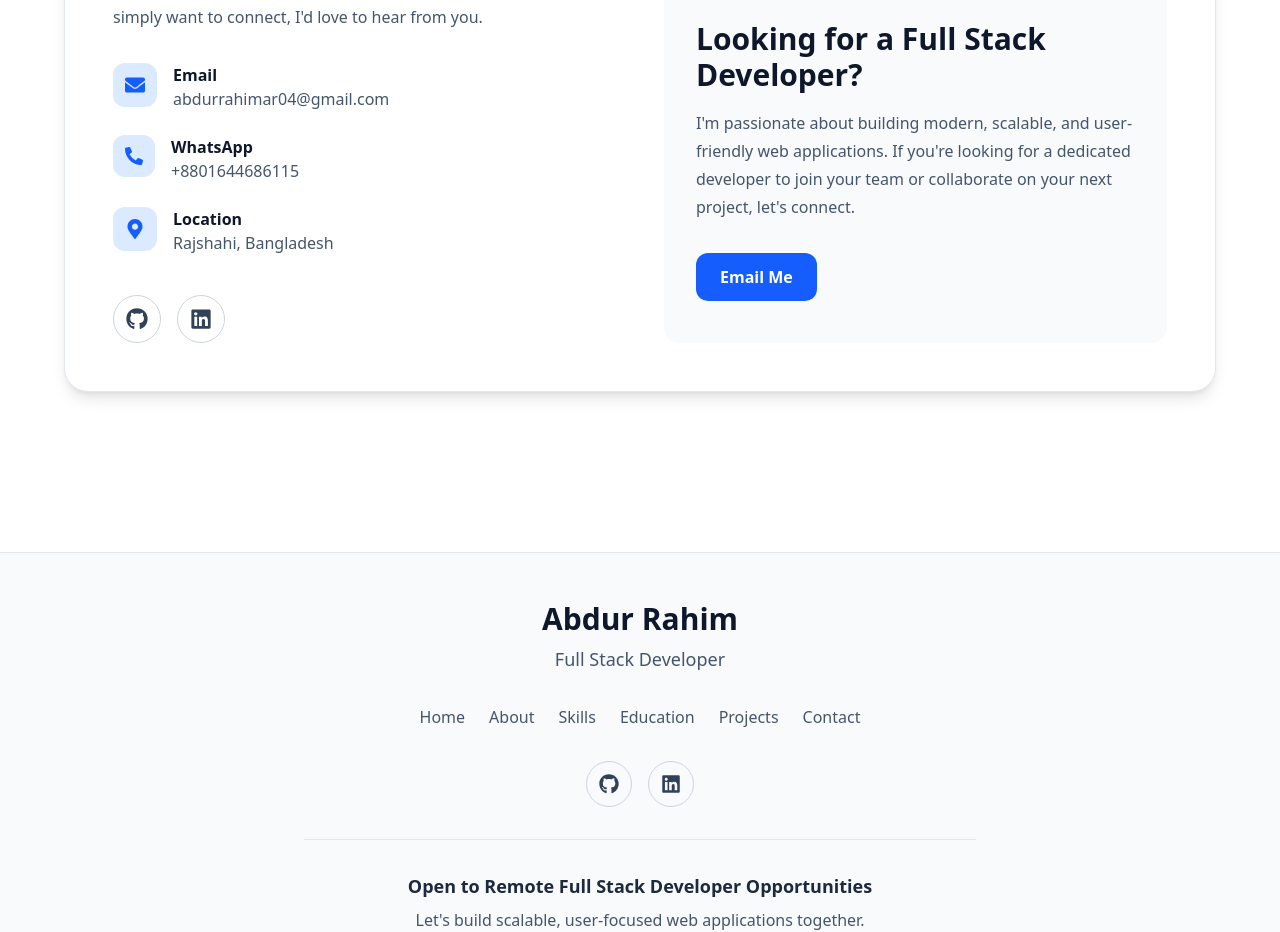
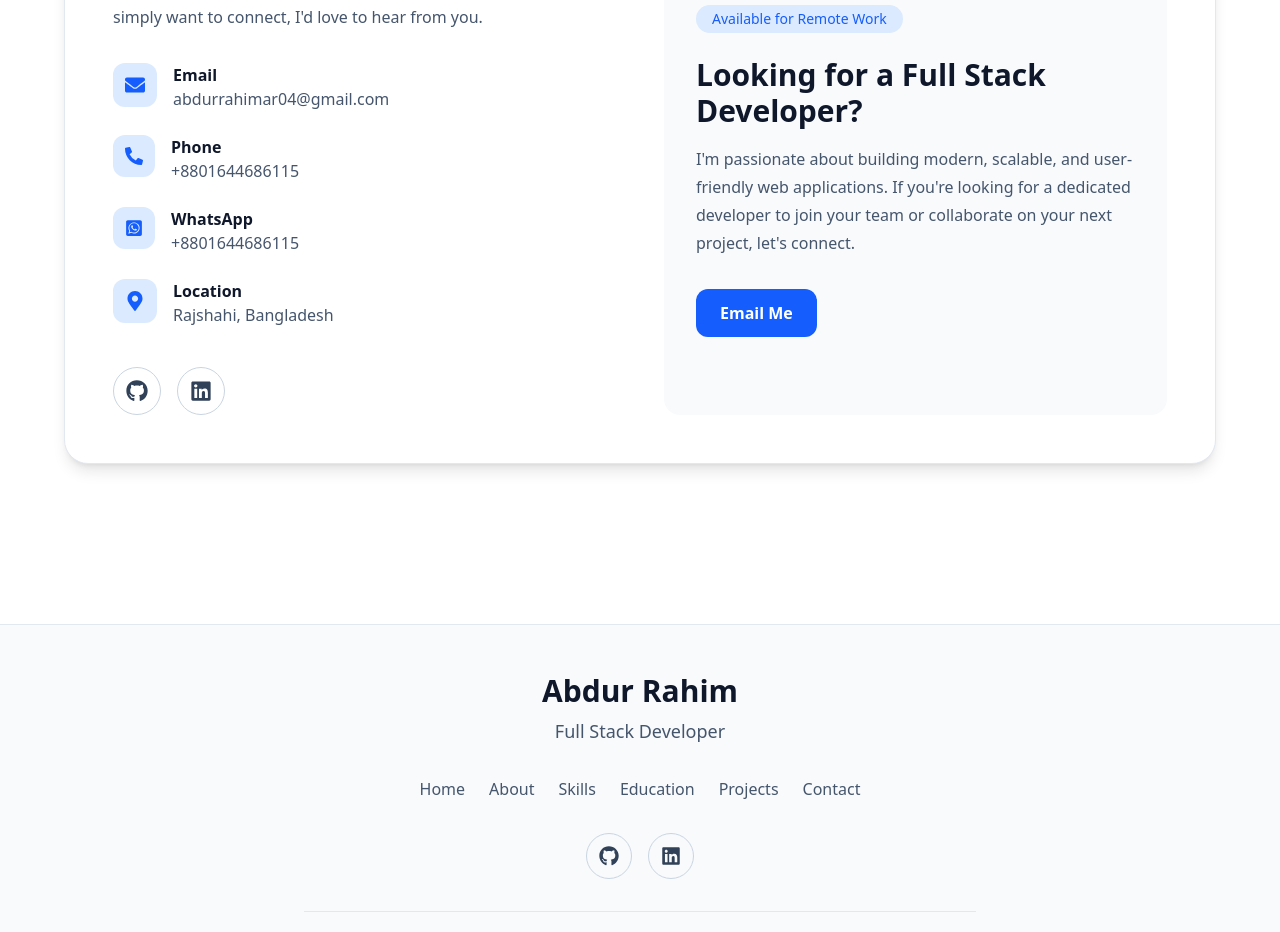
Before and after one commit to Abdur-Rahim-web/my-portfolio-web, a Next.js app: page / in a window 1280 px wide. Shown: the part 4020-4952 px from the top of the page. Built offline with nearby package versions, Linux system fonts and the light colour scheme.

Commit message:
feat: optimize portfolio SEO and enhance contact information

```diff
--- a/src/app/layout.tsx
+++ b/src/app/layout.tsx
@@ -14,7 +14,7 @@ const geistMono = Geist_Mono({
   subsets: ["latin"],
 });
 
-const SITE_URL = "https://your-domain.vercel.app";
+const SITE_URL = "https://my-portfolio-web-kappa-sepia.vercel.app";
 
 export const metadata: Metadata = {
   metadataBase: new URL(SITE_URL),
--- a/src/app/manifest.ts
+++ b/src/app/manifest.ts
@@ -10,6 +10,8 @@ export default function manifest(): MetadataRoute.Manifest {
             "Portfolio of Abdur Rahim, a Full Stack Developer specializing in Next.js, TypeScript, React, Node.js, Express.js, and MongoDB.",
 
         start_url: "/",
+
+        id: "/",
 
         display: "standalone",
 
--- a/src/app/robots.ts
+++ b/src/app/robots.ts
@@ -7,6 +7,8 @@ export default function robots(): MetadataRoute.Robots {
             allow: "/",
         },
 
-        sitemap: "https://your-domain.vercel.app/sitemap.xml",
+        sitemap: "https://my-portfolio-web-kappa-sepia.vercel.app/sitemap.xml",
+
+        host: "https://my-portfolio-web-kappa-sepia.vercel.app",
     };
 }
--- a/src/app/sitemap.ts
+++ b/src/app/sitemap.ts
@@ -1,7 +1,7 @@
 import { MetadataRoute } from "next";
 
 export default function sitemap(): MetadataRoute.Sitemap {
-    const baseUrl = "https://your-domain.vercel.app";
+    const baseUrl = "https://my-portfolio-web-kappa-sepia.vercel.app";
 
     return [
         {
--- a/src/components/sections/Contact.tsx
+++ b/src/components/sections/Contact.tsx
@@ -3,6 +3,7 @@ import {
     FaEnvelope,
     FaPhoneAlt,
     FaMapMarkerAlt,
+    FaWhatsappSquare,
 } from "react-icons/fa";
 
 import Section from "@/components/ui/Section";
@@ -54,6 +55,25 @@ const Contact = () => {
                             <div className="flex items-start gap-4">
                                 <div className="rounded-xl bg-blue-100 p-3 text-blue-600">
                                     <FaPhoneAlt size={18} />
+                                </div>
+
+                                <div>
+                                    <h4 className="font-semibold text-slate-900">
+                                        Phone
+                                    </h4>
+
+                                    <a
+                                        href={`tel:${contact.phone}`}
+                                        className="text-slate-600 transition hover:text-blue-600"
+                                    >
+                                        {contact.phone}
+                                    </a>
+                                </div>
+                            </div>
+
+                            <div className="flex items-start gap-4">
+                                <div className="rounded-xl bg-blue-100 p-3 text-blue-600">
+                                    <FaWhatsappSquare  size={18} />
                                 </div>
 
                                 <div>
--- a/src/data/contact.ts
+++ b/src/data/contact.ts
@@ -2,7 +2,7 @@ import { Contact } from "@/types/contact";
 
 export const contact: Contact = {
     email: "abdurrahimar04@gmail.com",
-    phone: "",
+    phone: "+8801644686115",
     whatsapp: "+8801644686115",
     location: "Rajshahi, Bangladesh",
 };
```
